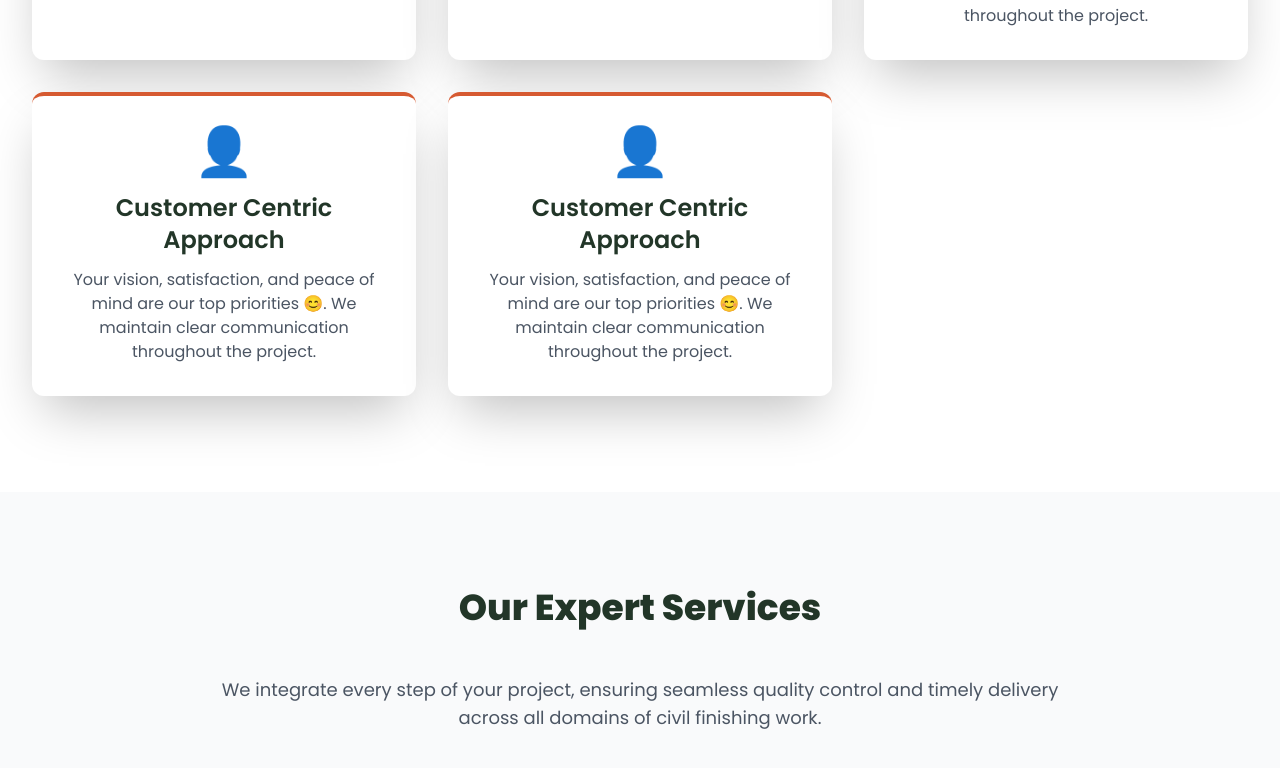
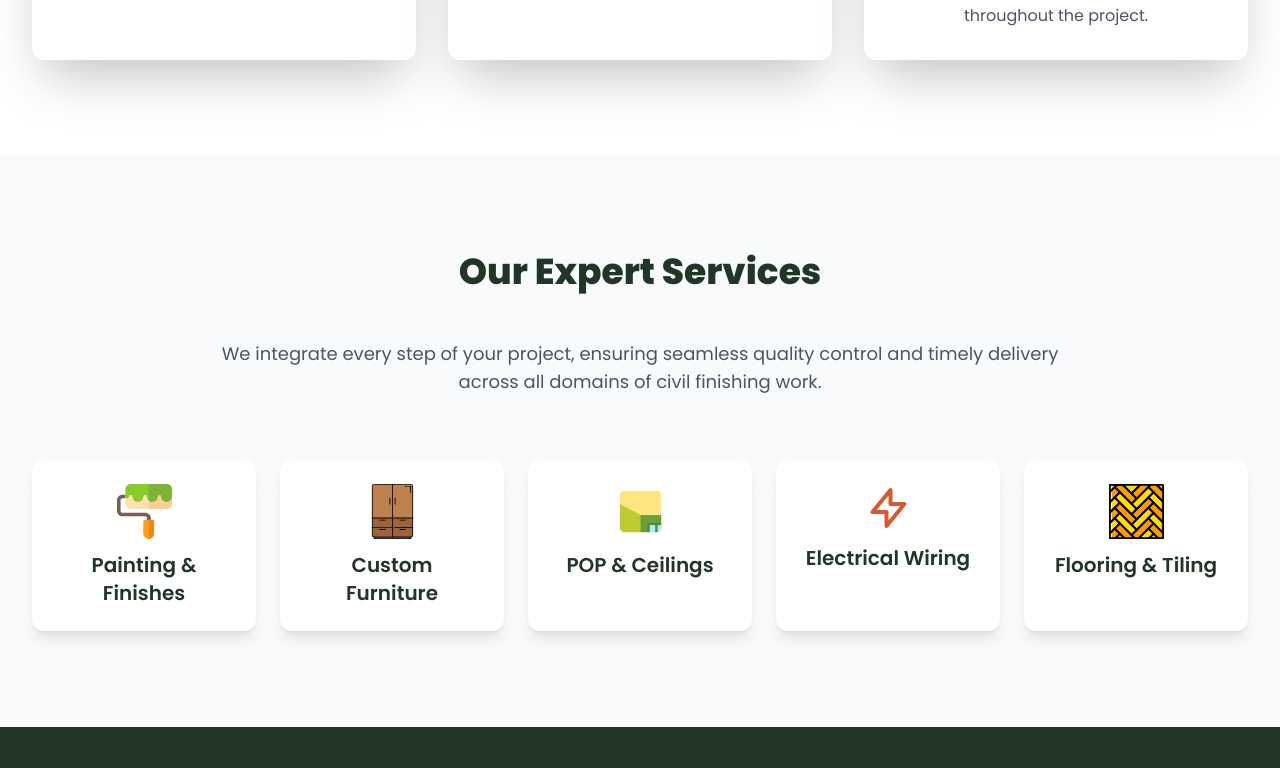
Before and after one commit to SunilZ07/BricksAndWoods, an Angular app: page / in a window 1280 px wide. Shown: the part 1472-2240 px from the top of the page. Built offline with nearby package versions, Linux system fonts and the light colour scheme.

Commit message:
Refactor customer-centric section by removing duplicate content

```diff
--- a/src/app/components/home/home.component.html
+++ b/src/app/components/home/home.component.html
@@ -49,16 +49,7 @@
                 <h3 class="text-2xl font-semibold text-primary mb-3">Customer Centric Approach</h3>
                 <p class="text-gray-600">Your vision, satisfaction, and peace of mind are our top priorities 😊. We maintain clear communication throughout the project.</p>
             </div>
-             <div class="bg-white p-8 rounded-xl shadow-2xl text-center border-t-4 border-accent transition duration-500 hover:shadow-primary/20">
-                <div class="text-5xl text-accent mb-4"><span aria-hidden="true">👤</span></div>
-                <h3 class="text-2xl font-semibold text-primary mb-3">Customer Centric Approach</h3>
-                <p class="text-gray-600">Your vision, satisfaction, and peace of mind are our top priorities 😊. We maintain clear communication throughout the project.</p>
-            </div>
-             <div class="bg-white p-8 rounded-xl shadow-2xl text-center border-t-4 border-accent transition duration-500 hover:shadow-primary/20">
-                <div class="text-5xl text-accent mb-4"><span aria-hidden="true">👤</span></div>
-                <h3 class="text-2xl font-semibold text-primary mb-3">Customer Centric Approach</h3>
-                <p class="text-gray-600">Your vision, satisfaction, and peace of mind are our top priorities 😊. We maintain clear communication throughout the project.</p>
-            </div>
+
         </div>
     </div>
 </section>
```
